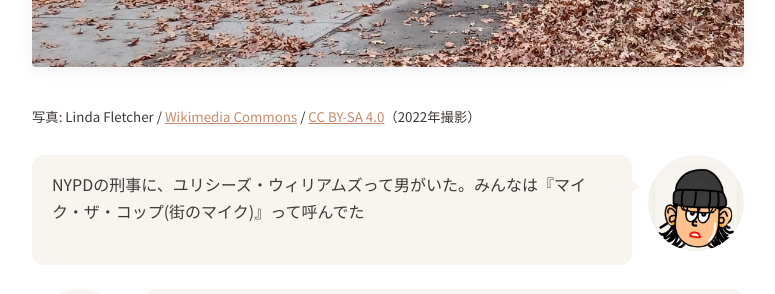
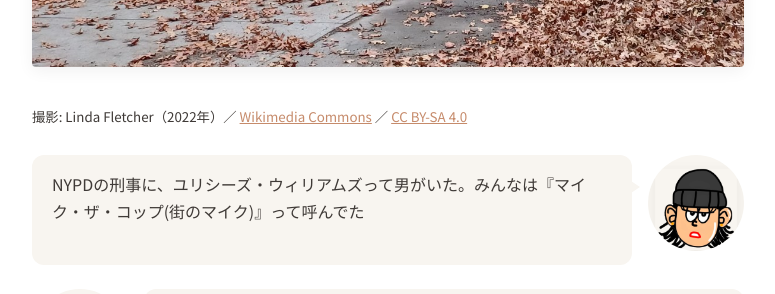
Before and after one commit to JunyaUnityDev/haribow-online-lesson-articles, a Jekyll site: the page built from _scheduled/dd-origin-part1.md, in a window 1280 px wide and 900 px high, scrolled down 4691 px. Shown: the part 153-447 px from the top of the window, without its empty margins (252-1027 px from the left). Built offline with Jekyll 4.4.1, drawn with Linux system fonts in a browser that asks for light colours; some web fonts are replaced; some of the changed text lies outside the part shown.

Commit message:
Clarify caption: '撮影:' to make it obvious the name is the photographer
Three captions had '写真: <Name>' which can read as 'a photo of <Name>'
rather than 'photo by <Name>'. Switch the prefix to '撮影:' across the
Wikimedia-sourced photos in hiphop-origin and dd-origin-part1.

```diff
--- a/_scheduled/dd-origin-part1.md
+++ b/_scheduled/dd-origin-part1.md
@@ -65,7 +65,7 @@ order: 6
 {% include character.html name="maya" position="right" text="1971年、ハーレムのマーカス・ガーヴィ公園" %}
 
 ![ハーレム、Marcus Garvey Park（マーカス・ガーヴィ公園）の階段]({{ '/assets/images/marcus-garvey-park-harlem.jpg' | relative_url }})
-<small>写真: Linda Fletcher / <a href="https://commons.wikimedia.org/wiki/File:Marcus_Garvey_Park,_Harlem,_NYC.jpg" target="_blank" rel="noopener">Wikimedia Commons</a> / <a href="https://creativecommons.org/licenses/by-sa/4.0/" target="_blank" rel="noopener">CC BY-SA 4.0</a>（2022年撮影）</small>
+<small>撮影: Linda Fletcher（2022年）／ <a href="https://commons.wikimedia.org/wiki/File:Marcus_Garvey_Park,_Harlem,_NYC.jpg" target="_blank" rel="noopener">Wikimedia Commons</a> ／ <a href="https://creativecommons.org/licenses/by-sa/4.0/" target="_blank" rel="noopener">CC BY-SA 4.0</a></small>
 
 {% include character.html name="maya" position="right" text="NYPDの刑事に、ユリシーズ・ウィリアムズって男がいた。みんなは『マイク・ザ・コップ(街のマイク)』って呼んでた" %}
 
@@ -195,7 +195,7 @@ order: 6
 {% include character.html name="maya" position="right" text="メトロポリタン・オペラがある、世界最高峰の文化施設。クラシックの聖地。そこで、ハーレムの女の子たちが縄を跳んだ" %}
 
 ![Lincoln Center プラザの Revson Fountain（リブソン噴水）]({{ '/assets/images/lincoln-center-fountain.jpg' | relative_url }})
-<small>写真: Julie Feinstein / <a href="https://commons.wikimedia.org/wiki/File:Lincoln_Center_Fountain_(4855440782).jpg" target="_blank" rel="noopener">Wikimedia Commons</a> / <a href="https://creativecommons.org/licenses/by/2.0/" target="_blank" rel="noopener">CC BY 2.0</a>（2010年撮影）</small>
+<small>撮影: Julie Feinstein（2010年）／ <a href="https://commons.wikimedia.org/wiki/File:Lincoln_Center_Fountain_(4855440782).jpg" target="_blank" rel="noopener">Wikimedia Commons</a> ／ <a href="https://creativecommons.org/licenses/by/2.0/" target="_blank" rel="noopener">CC BY 2.0</a></small>
 
 {% include character.html name="maya" position="right" text="物干しロープから始まった遊びが、世界の文化施設に立つまで、たった3年" %}
 
```
Also changed, not shown: _scheduled/hiphop-origin.md (+1 -1 lines).
